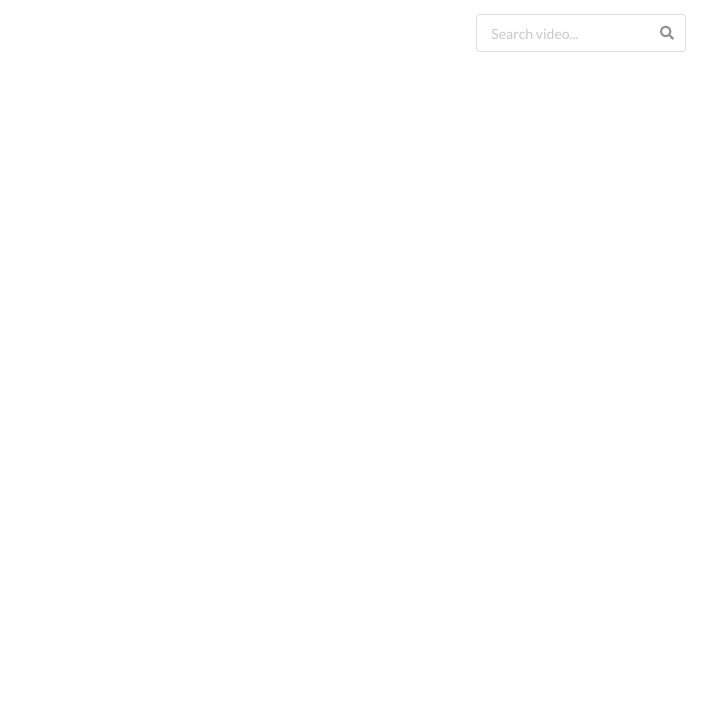
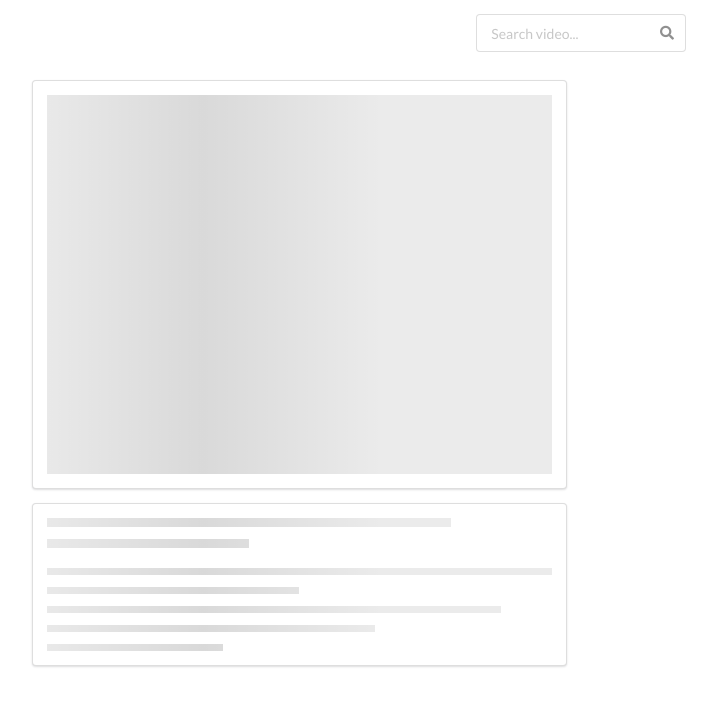
Before and after one commit to jillguardian/youtube-search, a React (Create React App) app: page / in a window 1280 px wide. Shown: the top 706 px of the page, without its empty margins (59-776 px from the left). Built offline with nearby package versions, Linux system fonts and the light colour scheme.

Commit message:
Display embedded video component on click

```diff
--- a/src/components/App.js
+++ b/src/components/App.js
@@ -2,6 +2,7 @@ import React from 'react';
 import Search from "./Search";
 import youtube from "../api/youtube";
 import VideoSuggestions from "./VideoSuggestions";
+import Video from "./Video";
 
 export default class App extends React.Component {
 
@@ -40,6 +41,7 @@ export default class App extends React.Component {
                     </div>
                     <div className="row">
                         <div className="column">
+                            <Video {...this.state.selectedVideo} />
                         </div>
                         <div className="column">
                             <VideoSuggestions videos={this.state.videos} onSelect={this.onSelect}/>
@@ -68,5 +70,12 @@ function propertiesFrom(video) {
             }
         }
     } = video;
-    return {id, channel, title, description, thumbnail};
+    return {
+        id,
+        url: `https://www.youtube.com/embed/${id}`,
+        channel,
+        title,
+        description,
+        thumbnail
+    };
 }
--- /dev/null
+++ b/src/components/Video.css
@@ -0,0 +1,3 @@
+.video.placeholder .image {
+    min-height: 300px;
+}
--- /dev/null
+++ b/src/components/Video.js
@@ -0,0 +1,49 @@
+import React from "react";
+import './Video.css';
+
+const PlaceholderVideo = () => {
+    return (
+        <div>
+            <div className="ui segment">
+                <div className="ui fluid video placeholder">
+                    <div className="rectangular image"/>
+                </div>
+            </div>
+            <div className="ui left aligned segment">
+                <div className="ui fluid placeholder">
+                    <div className="header">
+                        <div className="line"/>
+                        <div className="line"/>
+                    </div>
+                    <div className="paragraph">
+                        <div className="line"/>
+                        <div className="line"/>
+                        <div className="line"/>
+                        <div className="line"/>
+                        <div className="line"/>
+                    </div>
+                </div>
+            </div>
+        </div>
+    );
+}
+
+const Video = ({url, title, description}) => {
+    if (!url) {
+        return <PlaceholderVideo/>
+    }
+
+    return (
+        <div>
+            <div className="ui embed">
+                <iframe src={url}/>
+            </div>
+            <div className="ui left aligned segment">
+                <div className="ui large header">{title}</div>
+                <p>{description}</p>
+            </div>
+        </div>
+    );
+}
+
+export default Video;
```
